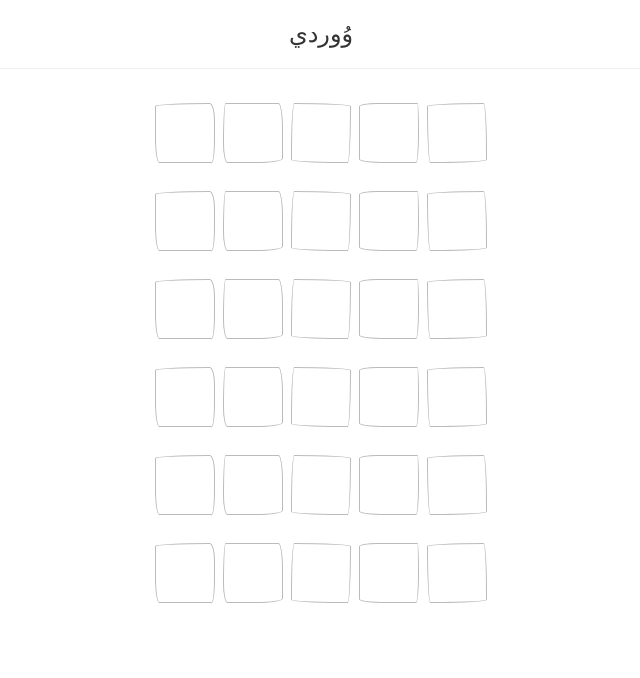
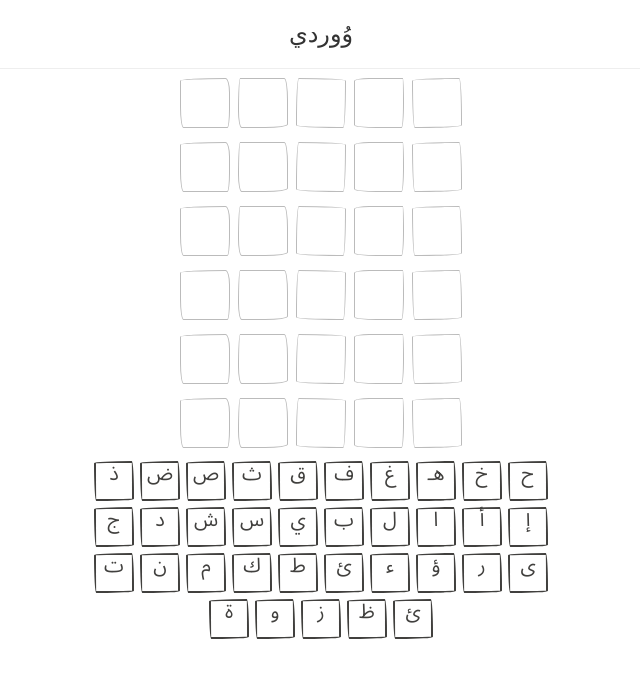
Before and after one commit to ThinkX1/wordy, a React (Vite) app: page / in a window 1280 px wide. Shown: the top 678 px of the page, without its empty margins (382-1022 px from the left). Built offline with nearby package versions, Linux system fonts and the light colour scheme; a web font is replaced by a local one.

Commit message:
Add keybad

```diff
--- a/src/components/Wordle.tsx
+++ b/src/components/Wordle.tsx
@@ -3,13 +3,14 @@ import { useWordle } from '../hooks/useWordle';
 import { Grid } from './Grid';
 //import { Keypad } from './keypad';
 import { Modal } from './Modal';
+import { Keypad } from './keypad';
 
 interface Props {
 	solution: string
 }
 
 export const Wordle : FC<Props> = ({ solution }) => {
-	const { currentGuess, handleKeyup, guesses, turn, isCorrect	 } = useWordle(solution);
+	const { currentGuess, handleKeyup, guesses, turn, isCorrect, usedKeys	 } = useWordle(solution);
 	const [showModal, setShowModal] = useState(false);
 
 	useEffect(() => {
@@ -34,6 +35,7 @@ export const Wordle : FC<Props> = ({ solution }) => {
 		<div>
 			<Grid guesses={guesses} currentGuess={currentGuess} turn={turn} />
 			{ showModal && <Modal isCorrect={isCorrect} turn={turn} solution={solution} /> }
+      <Keypad usedKeys={usedKeys}/>
 		</div>
 	)
 }
--- a/src/components/keypad.tsx
+++ b/src/components/keypad.tsx
@@ -1,23 +1,27 @@
 import { FC } from 'react'
 
 
+interface LettersObj {
+[key: string]: string;
+}
 interface Props {
-	usedKeys: [];
+	usedKeys: LettersObj;
 }
 
 
 
 export const  Keypad : FC<Props> = ({usedKeys}) =>  {
 
-	const letters = [ "ذ", "ض", "ص", "ث", "ق", "ف", "غ", "هـ", "خ", "ح", "ج", "د", "ش", "س", "ي", "ب", "ل", "ا", "أ", "إ", "ت", "ن", "م", "ك", "ط", "ئ", "ء", "ؤ", "ر", "ى", "ة", "و", "ز", "ظ" ];
+	const letters = [ "ذ", "ض", "ص", "ث", "ق", "ف", "غ", "هـ", "خ", "ح", "ج", "د", "ش", "س", "ي", "ب", "ل", "ا", "أ", "إ", "ت", "ن", "م", "ك", "ط", "ئ", "ء", "ؤ", "ر", "ى", "ة", "و", "ز", "ظ", "ئ"];
 
-  	console.log('keypad ===> usedKeys', usedKeys);
+	console.log('keypad ===> usedKeys', usedKeys);
 	return (
 		<div className="keypad">
 			{ letters.map( l => {
-					//const color = usedKeys[l];
+					const color = usedKeys[l];
 					return (
-						<div key={l} className={''}>{l}</div>
+						<div key={l} className={color + ' border border-primary'}>{l}</div>
+
 					)
 			})}
 		</div>
--- a/src/hooks/useWordle.ts
+++ b/src/hooks/useWordle.ts
@@ -1,5 +1,12 @@
 import { useState } from 'react';
+
 import { words } from '../words';
+
+
+interface LetterObj {
+  [k: string]: string
+}
+
 
 export const useWordle = (solution: string) => {
 	const [turn, setTurn] = useState(0);
@@ -8,7 +15,7 @@ export const useWordle = (solution: string) => {
 	const [history, setHistory] = useState([...Array('')]) // each guess is a sttring
 	const [isCorrect, setIsCorrect] = useState(false);
 
-	const [usedKeys] = useState({});
+	const [usedKeys, setUsedKeys] = useState<LetterObj>({});
 
 	// format aguess [{key: 'a', color: 'yellow'})
 	const formatGuess = () => {
@@ -58,10 +65,10 @@ export const useWordle = (solution: string) => {
 		setTurn(prevTurn => {
 			return prevTurn + 1
 		});
-		/*
-		setUsedKeys((prevUsedKeys )=> {
-			formattedGuess.forEach((l  )  => {
-				const currentColor = prevUsedKeys[l.key];
+
+		setUsedKeys((prevUsedKeys )  => {
+			formattedGuess.forEach((l)  => {
+				const currentColor: string = prevUsedKeys[l.key];
 
 				if(l.color === 'green'){
 					prevUsedKeys[l.key] = 'green';
@@ -79,7 +86,7 @@ export const useWordle = (solution: string) => {
 
 				return prevUsedKeys
 			})
-      */
+
 
 
 		setCurrentGuess('');
--- a/src/index.css
+++ b/src/index.css
@@ -4,11 +4,12 @@ font-size: 1em;
 font-family: "Noto Sans Arabic", sans-serf;
 margin: 0;
 }
+
 h1 {
 font-size: 1.2em;
 padding: 20px 0;
 border-bottom: 1px solid #eee;
-margin: 0 0 30px 0;
+margin: 0 0 5px 0;
 color: #333;
 }
 
@@ -18,18 +19,18 @@ color: #333;
 	text-align: center;
 	display: flex;
 	justify-content: center;
+  margin-bottom: 0.5rem;
 }
 .row > div {
 	display: block;
-	width: 60px;
-	height: 60px;
+	width: 50px;
+	height: 50px;
 	border: 1px solid #bbb;
-	margin: 4px;
+	margin: 4px 4px 0 4px;
 	text-align: center;
 	line-height: 60px;
-	text-transform: uppercase;
 	font-weight: bold;
-	font-size: 2.5em;
+	font-size: 2em;
 	overflow: hidden;
 }
 .row > div.green {
@@ -66,17 +67,14 @@ color: #333;
 
 .keypad {
 	max-width: 500px;
-	margin: 20px auto;
+	margin: 5px auto;
 	direction: ltr;
 	}
 .keypad > div {
-	margin: 5px;
+	margin: 3px;
 	width: 40px;
-	height: 50px;
-	background: #eee;
+	height: 40px;
 	display: inline-block;
-	border-radius: 6px;
-	line-height: 50px;
 }
 
 .keypad > div.green {
```
